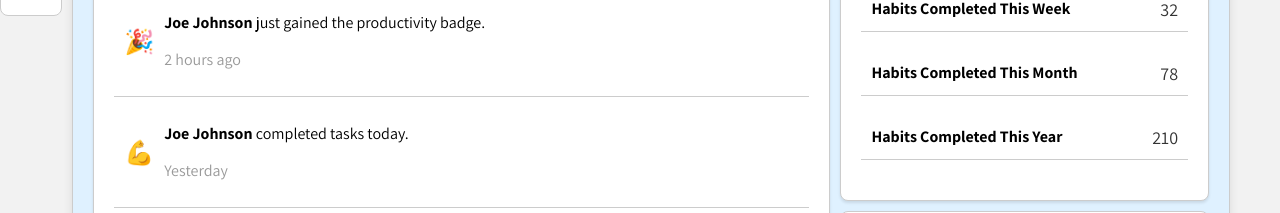
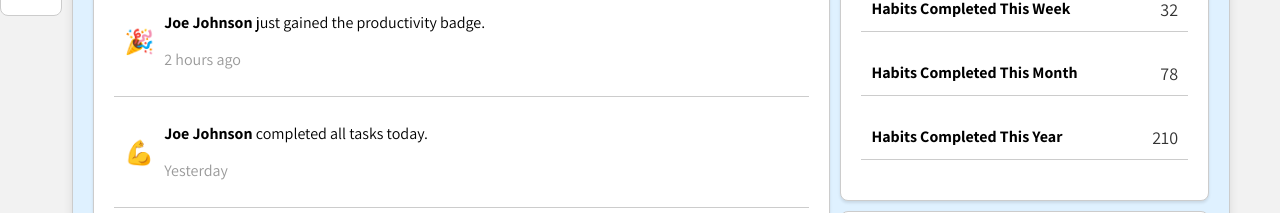
Before and after one commit to joseph-johnson27001/habits_tracker, a Vue app: page /#/profile in a window 1280 px wide. Shown: the part 780-993 px from the top of the page. Built offline with nearby package versions, Linux system fonts and the light colour scheme.

Commit message:
Updated tasks for correct format

```diff
--- a/src/components/ProfilePage/RecentNews.vue
+++ b/src/components/ProfilePage/RecentNews.vue
@@ -39,7 +39,7 @@ export default {
         },
         {
           icon: "💪",
-          message: "completed tasks today.",
+          message: "completed all tasks today.",
           timestamp: "Yesterday",
         },
         {
```
